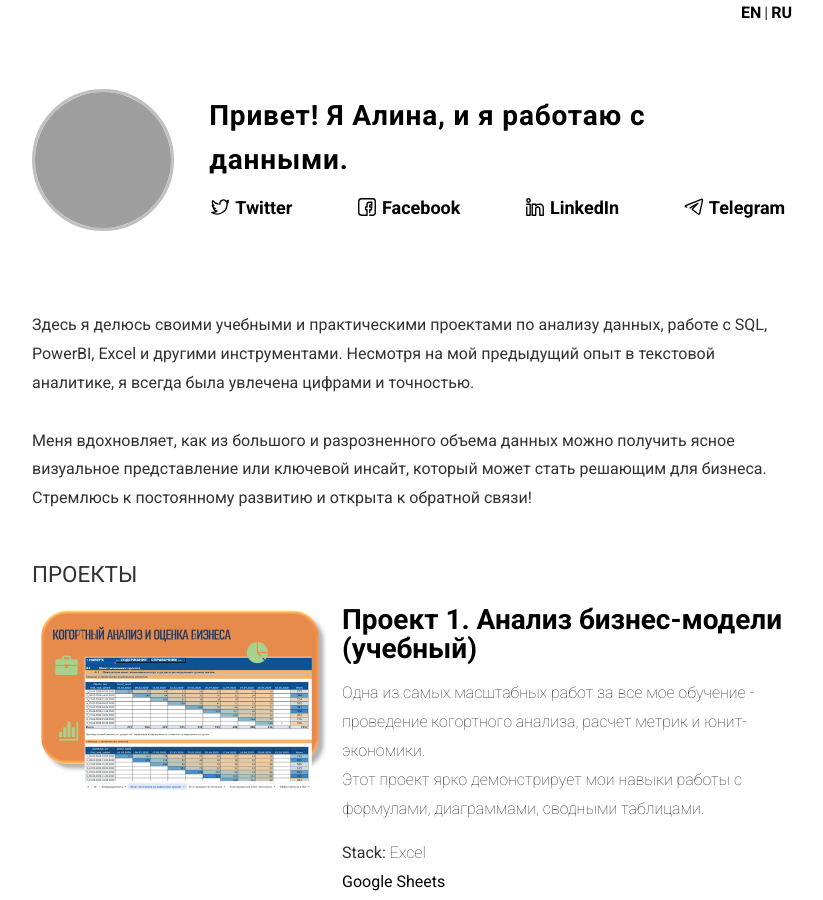
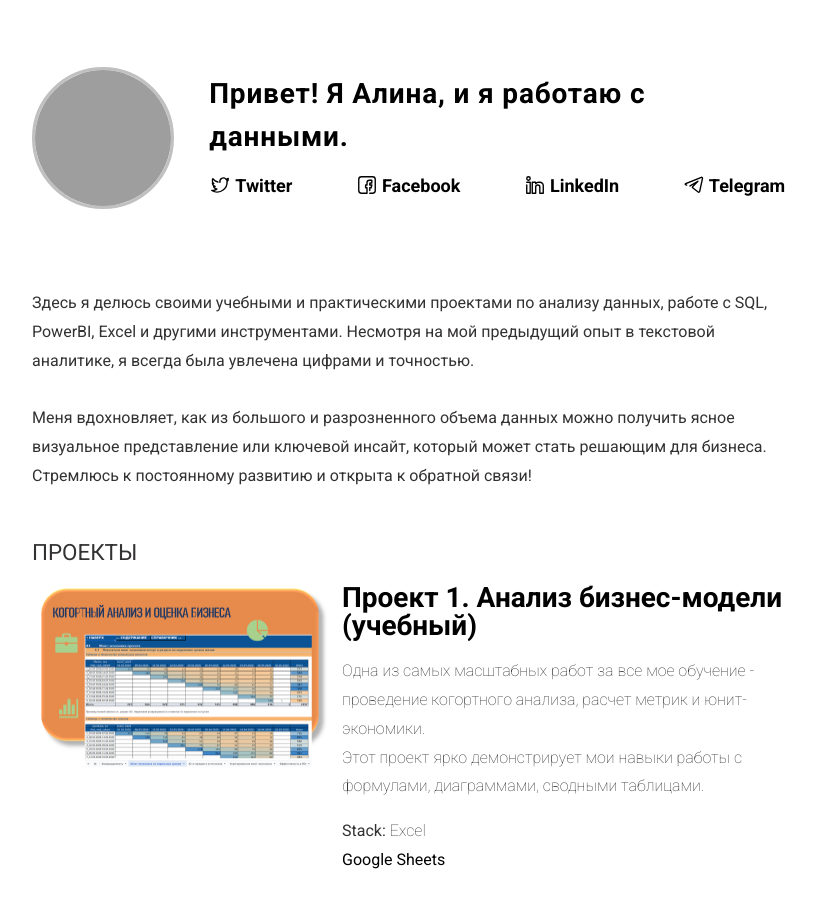
Before and after one commit to RodinaAlina/RodinaAlina.github.io, a plain HTML site: page index.html in a window 1280 px wide. Shown: the top 900 px of the page, without its empty margins (228-1051 px from the left). Drawn offline with Linux system fonts and the light colour scheme; grey boxes are pictures that could not be loaded.

Commit message:
Update index.html

```diff
--- a/index.html
+++ b/index.html
@@ -1,5 +1,5 @@
 <!DOCTYPE html>
-<html lang="en">
+<html>
 <head>
     <meta charset="UTF-8">
     <title>Портфолио</title>
@@ -7,15 +7,7 @@
 </head>
 <body>
 <div class="main">
-    <div class="header">
-        <a href="/">
-            <span>EN</span>
-        </a>
-        <span>|</span>
-        <a href="/ru">
-            <span>RU</span>
-        </a>
-    </div>
+
     <div class="content">
         <div class="content__hello">
             <img class="content__hello-img" src="/assets/img/avatar.png" alt="Avatar">
```
